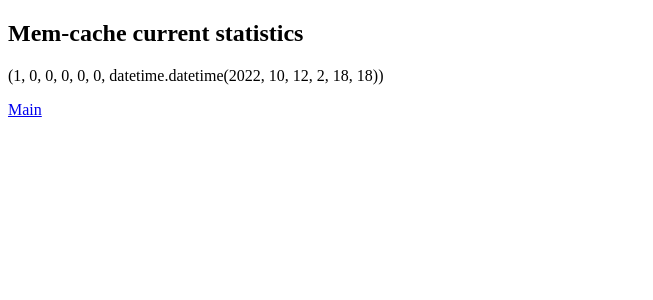
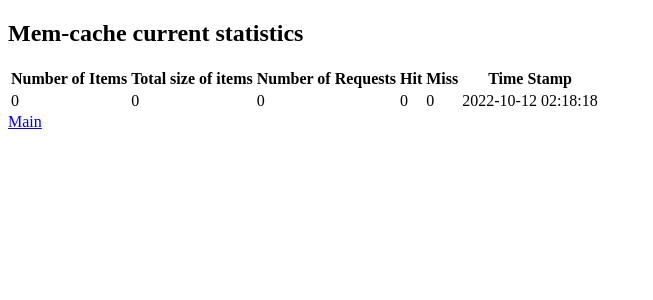
Before and after one commit to chenjunyuan1998/ECE1779A3, a Flask app: page /display_statistics in a window 1280 px wide. Shown: the top 300 px of the page, without its empty margins (0-653 px from the left). Run offline with Flask 2, Linux system fonts and the light colour scheme; data comes from the database, SQL or seed files in the repository.

Commit message:
[Tian] statistics display refresh every 10 minutes now, reformat statistic and key display page

```diff
--- a/app/display_statistics.py
+++ b/app/display_statistics.py
@@ -7,6 +7,7 @@ from flask import json
 
 @webapp.route('/display_statistics')
 def display_statistics():
+
     memcache.updateStats()
     result = BackendApp.db.get_stats()
     print (result)
--- a/app/templates/display_statistics.html
+++ b/app/templates/display_statistics.html
@@ -6,8 +6,33 @@
 
 </head>
 <h2>Mem-cache current statistics</h2>
+<head>
+  <meta http-equiv="refresh" content="600">
+</head>
+<table class = "keytable">
+<thead>
+           <th>Number of Items</th>
+           <th>Total size of items</th>
+           <th>Number of Requests</th>
+           <th>Hit </th>
+           <th>Miss </th>
+           <th>Time Stamp</th>
+
+
+</thead>
+
+
+       <tr>
+           <td>{{ result[1] }} </td>
+           <td>{{ result[2] }} </td>
+           <td>{{ result[3] }} </td>
+           <td>{{ result[4] }} </td>
+           <td>{{ result[5] }} </td>
+           <td>{{ result[6] }} </td>
+       </tr>
+
+</table>
 <body>
-<p>{{result}}</p>
 <a href="{{ url_for('main')}}" data-item ="main">Main</a>
 </body>
 </html>
--- a/app/templates/upload_get.html
+++ b/app/templates/upload_get.html
@@ -15,11 +15,11 @@
 
         <form action="{{ url_for('upload')}}" method="post" enctype="multipart/form-data">
             <label>key:</label>
-            <!--input type="text" name="key" /-->
+
             <input type="text" name="key" maxlength="10" required>
             <label>value:</label>
             <input type="file" class="custom-file-input" name="file" required>
-            <!--input type="file" name="file" /-->
+
             <input type="submit" value="upload" />
         </form>
 </body>
```
Also changed, not shown: app/templates/display_key.html (+13 -3 lines).
